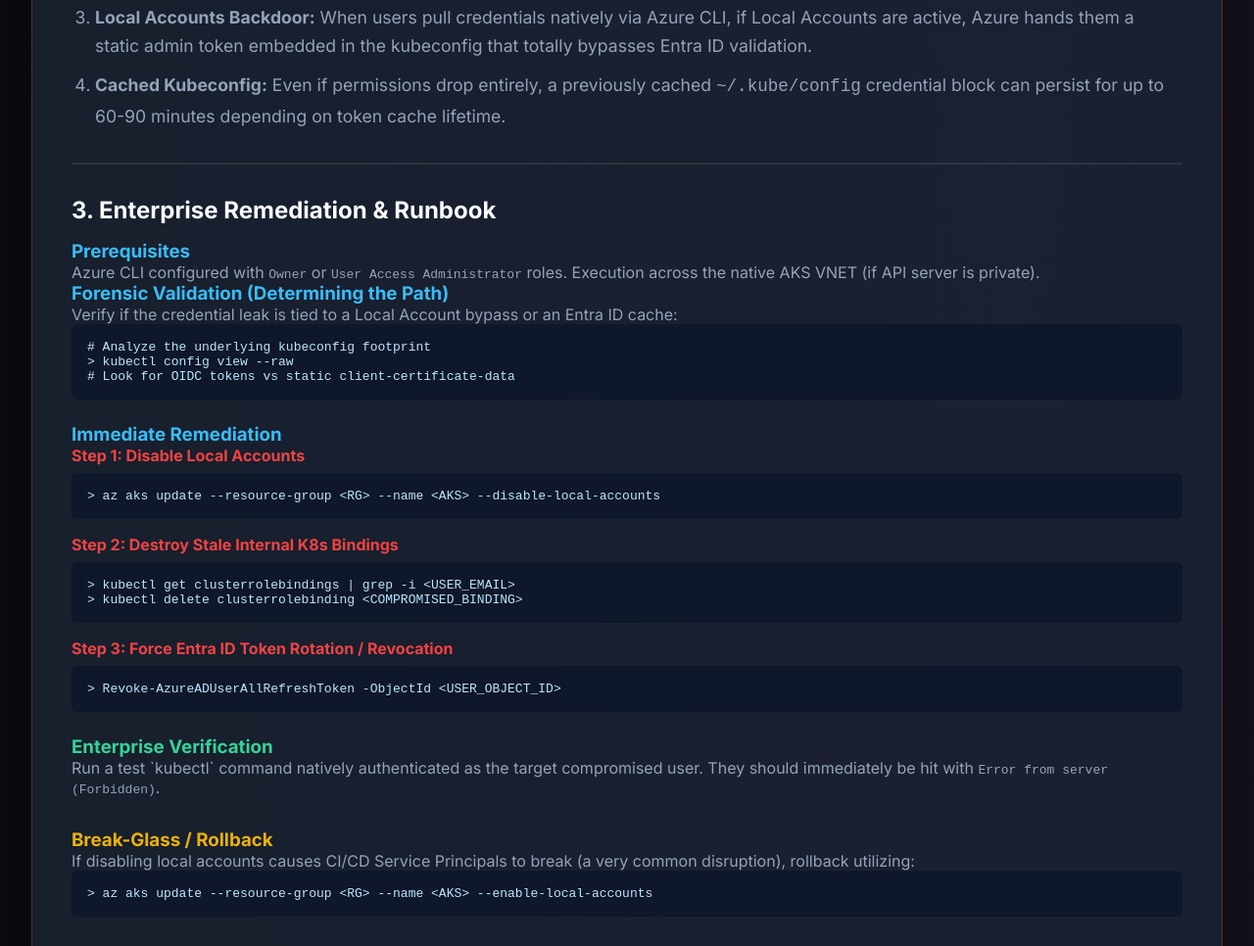
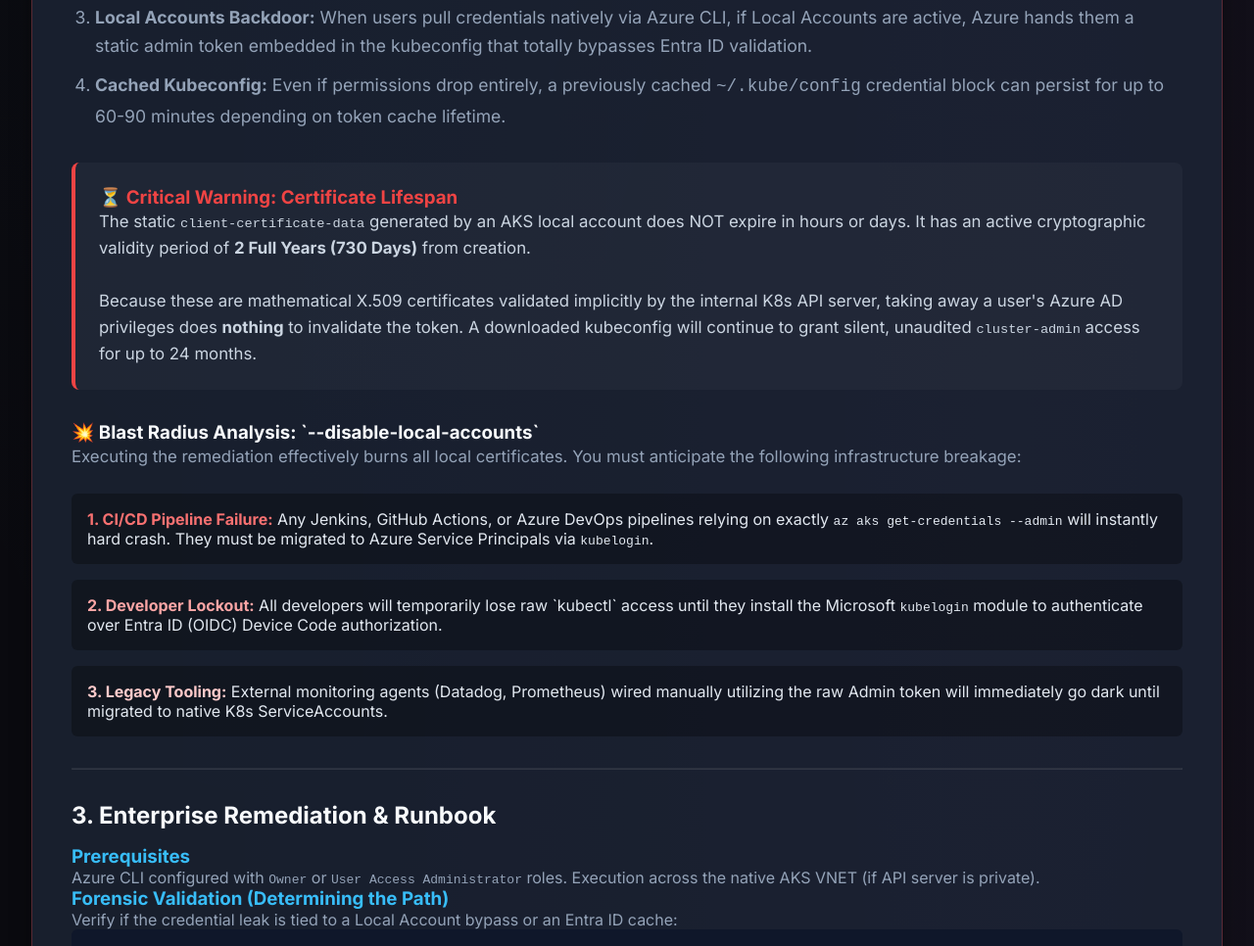
Before and after one commit to imranshs08/job, a plain HTML site: page aks-expert-viewer.html in a window 1280 px wide. Shown: the part 5571-6537 px from the top of the page at 98% size. Drawn offline with Linux system fonts and the light colour scheme.

Commit message:
docs(aks): heavily refactor security sop to explicitly define local account 2 year certificate lifetime and remediation blast radius

```diff
--- a/aks-expert-viewer.html
+++ b/aks-expert-viewer.html
@@ -1671,6 +1671,34 @@
             <li style="margin-bottom: 10px;"><strong>Cached Kubeconfig:</strong> Even if permissions drop entirely, a previously cached <code>~/.kube/config</code> credential block can persist for up to 60-90 minutes depending on token cache lifetime.</li>
         </ol>
 
+
+
+        <div style="background: rgba(255, 255, 255, 0.03); padding: 1.5rem; border-radius: 8px; margin-bottom: 2rem; border-left: 4px solid #ef4444;">
+            <h3 style="color: #ef4444; margin-top: 0; display: flex; align-items: center; gap: 8px;">⏳ Critical Warning: Certificate Lifespan</h3>
+            <p style="font-size: 1.05em; color: #cbd5e1; line-height: 1.6; margin-bottom: 0;">
+                The static <code>client-certificate-data</code> generated by an AKS local account does NOT expire in hours or days. It has an active cryptographic validity period of <strong>2 Full Years (730 Days)</strong> from creation.
+                <br><br>
+                Because these are mathematical X.509 certificates validated implicitly by the internal K8s API server, taking away a user's Azure AD privileges does <strong>nothing</strong> to invalidate the token. A downloaded kubeconfig will continue to grant silent, unaudited <code>cluster-admin</code> access for up to 24 months.
+            </p>
+        </div>
+
+        <h3 style="color: #f8fafc; margin-top: 2rem;">💥 Blast Radius Analysis: `--disable-local-accounts`</h3>
+        <p style="color: #94a3b8; font-size: 1.05rem; line-height: 1.6; margin-bottom: 1.5rem;">
+            Executing the remediation effectively burns all local certificates. You must anticipate the following infrastructure breakage:
+        </p>
+        <div style="display: grid; grid-template-columns: 1fr; gap: 1rem; margin-bottom: 2rem;">
+            <div style="background: rgba(0,0,0,0.3); padding: 1rem; border-radius: 6px;">
+                <strong style="color: #f87171;">1. CI/CD Pipeline Failure:</strong> Any Jenkins, GitHub Actions, or Azure DevOps pipelines relying on exactly <code>az aks get-credentials --admin</code> will instantly hard crash. They must be migrated to Azure Service Principals via <code>kubelogin</code>.
+            </div>
+            <div style="background: rgba(0,0,0,0.3); padding: 1rem; border-radius: 6px;">
+                <strong style="color: #fca5a5;">2. Developer Lockout:</strong> All developers will temporarily lose raw `kubectl` access until they install the Microsoft <code>kubelogin</code> module to authenticate over Entra ID (OIDC) Device Code authorization.
+            </div>
+            <div style="background: rgba(0,0,0,0.3); padding: 1rem; border-radius: 6px;">
+                <strong style="color: #fecaca;">3. Legacy Tooling:</strong> External monitoring agents (Datadog, Prometheus) wired manually utilizing the raw Admin token will immediately go dark until migrated to native K8s ServiceAccounts.
+            </div>
+        </div>
+
+
         <hr style="border-color: rgba(255,255,255,0.1); margin-bottom: 2rem;">
 
         <!-- Extended Fields -->
```
